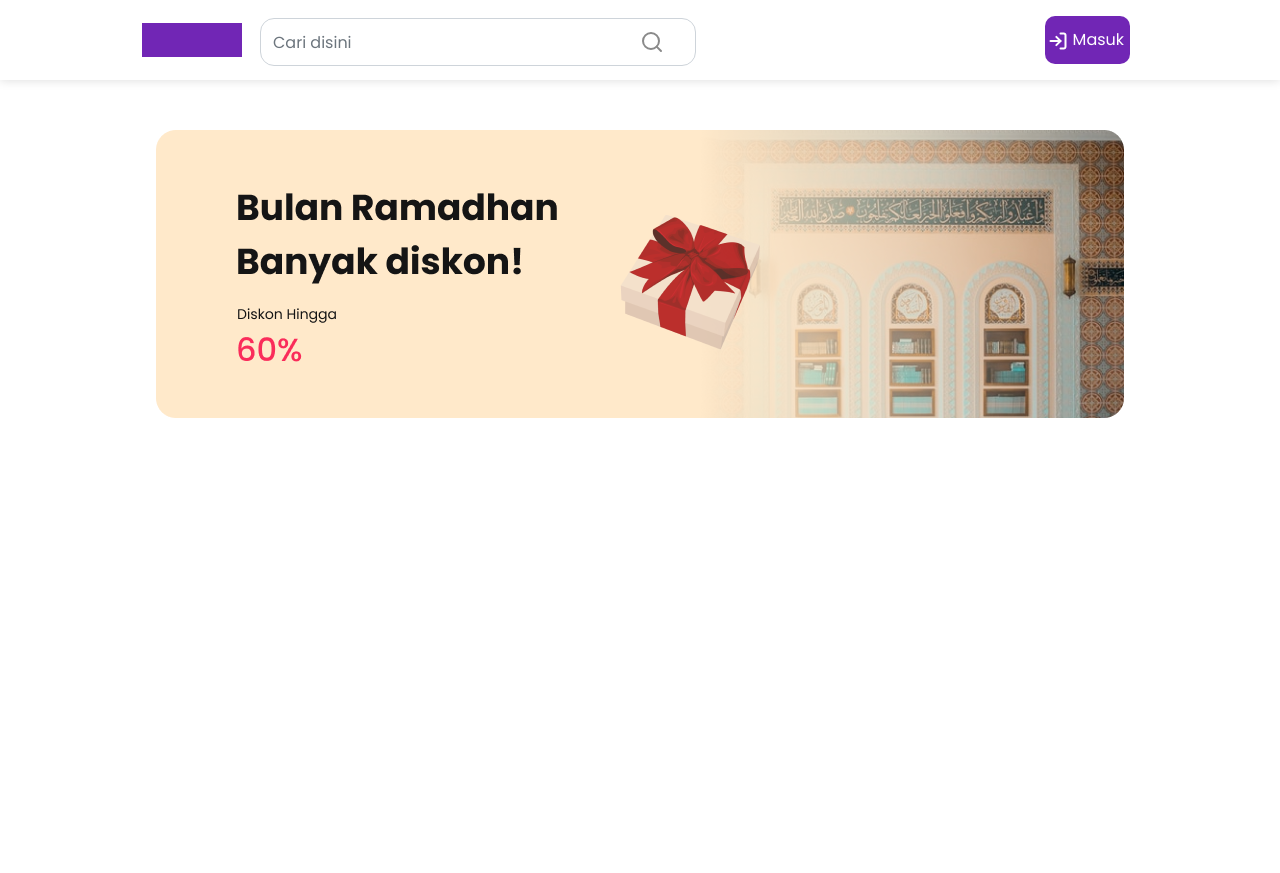
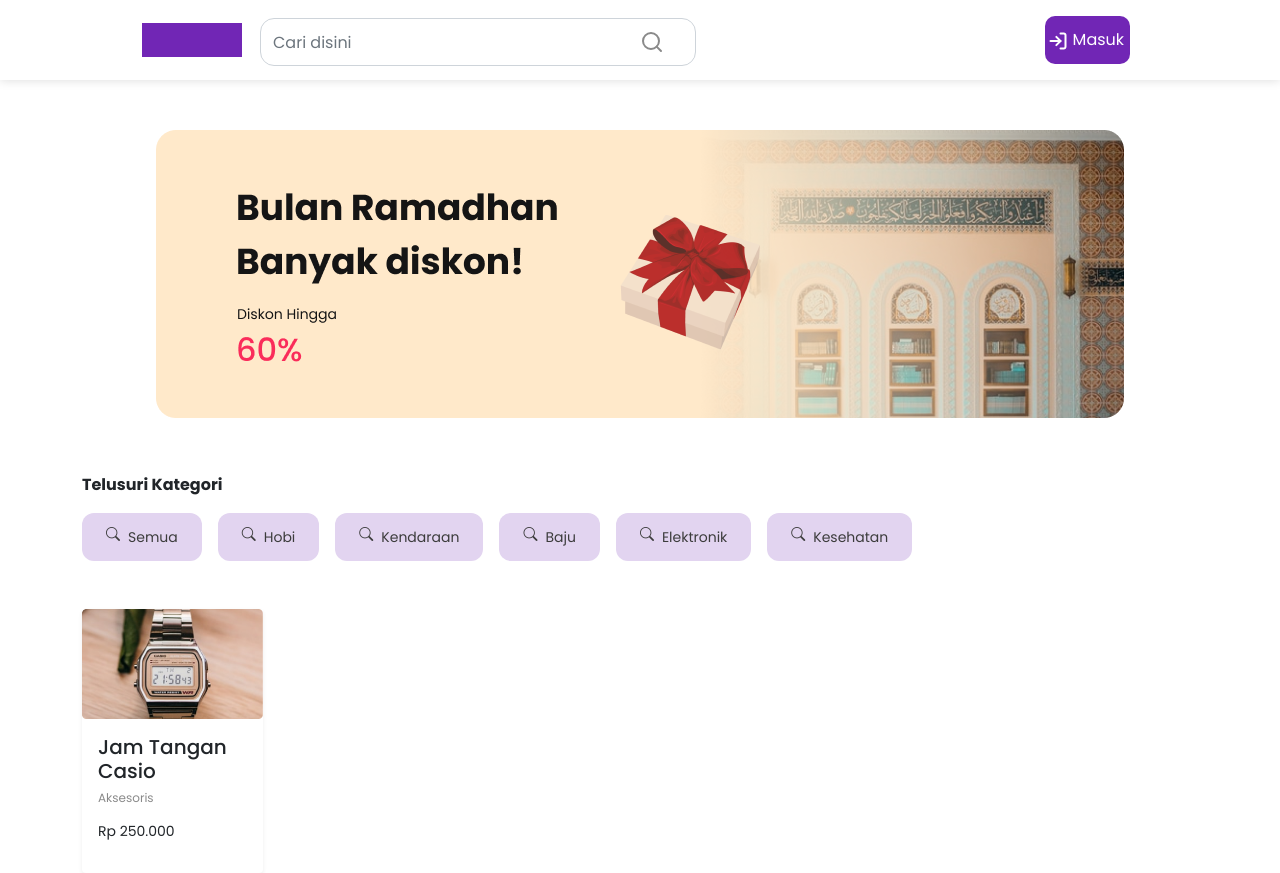
Before and after one commit to Developer-Team-Sadhiside/frontend-sadhiside, a React (Create React App) app: page / in a window 1280 px wide. Shown: the top 873 px of the page. Before the commit the page ends 800 px from the top, so only its background shows below. Built offline with nearby package versions, Linux system fonts and the light colour scheme.

Commit message:
feat: card product and filter button component

```diff
--- a/src/App.js
+++ b/src/App.js
@@ -14,7 +14,6 @@ function App() {
         <Route path='/' element={<MainLayout />} />
         <Route path='/login' element={<Login />} />
         <Route path='/register' element={<Register />} />
-
       </Routes>
     </BrowserRouter>
   );
--- /dev/null
+++ b/src/components/card/Card.css
@@ -0,0 +1,17 @@
+.card-product {
+  width: 181.33px;
+  border-radius: 4px;
+}
+
+.price-product {
+  font-weight: 400;
+  font-size: 14px;
+  line-height: 20px;
+}
+
+.product-category {
+  font-weight: 400;
+  font-size: 12px;
+  line-height: 14px;
+  color: #8a8a8a;
+}
--- /dev/null
+++ b/src/components/card/Card.jsx
@@ -0,0 +1,22 @@
+import './Card.css';
+
+const Card = () => {
+  return (
+    <div className='container mt-5'>
+      <div className='card-product  shadow-sm'>
+        <img
+          className='card-img-top'
+          src='/images/jam-tangan.png'
+          alt='Card image cap'
+        />
+        <div className='card-body'>
+          <h5 className='product-title'>Jam Tangan Casio</h5>
+          <p className='product-category'>Aksesoris</p>
+          <p className='price-product'>Rp 250.000</p>
+        </div>
+      </div>
+    </div>
+  );
+};
+
+export default Card;
--- /dev/null
+++ b/src/components/filter-button/FilterButton.css
@@ -0,0 +1,47 @@
+.find-category-text {
+  font-style: normal;
+  font-weight: 700;
+  font-size: 16px;
+  line-height: 24px;
+}
+
+.filter-text-button {
+  font-style: normal;
+  font-weight: 400;
+  font-size: 14px;
+  line-height: 20px;
+  padding: 14px 24px;
+  border-radius: 12px;
+  border: none;
+  margin-right: 16px;
+}
+
+.filter-text-button:hover {
+  color: #ffffff;
+}
+
+.filter-text-button:focus {
+  box-shadow: none;
+}
+
+.filter-icon {
+  margin-right: 8px;
+  height: 20px;
+  width: 20px;
+  position: relative;
+  top: -3px;
+}
+
+.filter-active {
+  color: #ffffff;
+  background-color: #7126b5;
+}
+
+.filter-inactive {
+  color: #3c3c3c;
+  background-color: #e2d4f0;
+}
+
+.filter-inactive:hover {
+  color: #3c3c3c;
+}
--- /dev/null
+++ b/src/components/filter-button/FilterButton.jsx
@@ -0,0 +1,45 @@
+import './FilterButton.css';
+import { useState } from 'react';
+
+const FilterButton = () => {
+  const [filterActive, setFilterActive] = useState({
+    activeObject: null,
+    objects: [
+      { id: 1, value: 'Semua' },
+      { id: 2, value: 'Hobi' },
+      { id: 3, value: 'Kendaraan' },
+      { id: 4, value: "Baju" },
+      { id: 5, value: "Elektronik" },
+      { id: 6, value: "Kesehatan" },
+    ],
+  });
+
+  function toggleActiveFilter(index) {
+    setFilterActive({...filterActive, activeObject: filterActive.objects[index]})
+    console.log(index);
+  }
+
+  function toggleActiveStyle(index){
+    if(filterActive.objects[index] === filterActive.activeObject){
+      return "filter-text-button filter-active"
+    } else {
+      return "filter-text-button filter-inactive"
+    }
+  }
+
+  return (
+    <div className='container mt-5'>
+      <p className='find-category-text'>Telusuri Kategori</p>
+      {filterActive.objects.map((elements, index) => {
+        return (
+          <button key={index} className={toggleActiveStyle(index)} onClick={() => {toggleActiveFilter(index)}}>
+            <i className='bi bi-search filter-icon'></i>
+            {elements.value}
+          </button>
+        );
+      })}
+    </div>
+  );
+};
+
+export default FilterButton;
--- a/src/components/navbar/navbar.css
+++ b/src/components/navbar/navbar.css
@@ -1,9 +1,8 @@
 .container-button {
   margin-right: 50px;
-
 }
-  .button-home{
-    position:relative;
+.button-home {
+  position: relative;
   margin-right: 50px;
   bottom: 8px;
   width: 100px;
@@ -13,15 +12,13 @@
   align-items: center;
   justify-content: space-around;
   margin-left: 130px;
-    background-color: #7126B5;
-
-
+  background-color: #7126b5;
 }
-  .container-button{
-    position:relative;
+.container-button {
+  position: relative;
   margin-right: 50px;
   bottom: 8px;
-    background-color: #7126B5;
+  background-color: #7126b5;
   width: 105px;
   height: 48px;
   display: flex;
@@ -30,12 +27,11 @@
   justify-content: space-around;
   border-radius: 10px;
   margin-right: 150px;
-
 }
-  .container-button svg{
+.container-button svg {
   margin-right: 5px;
 }
-  .container-button a{
+.container-button a {
   color: #fff;
   text-decoration: none;
   margin-right: 3px;
@@ -51,24 +47,19 @@
   align-items: center;
   justify-content: space-around;
   font-size: 1rem;
-
-
 }
-    .home-search input{
+.home-search input {
   border-radius: 14px;
   height: 48px;
-
 }
-    .home-search form{
-      width:444px;
+.home-search form {
+  width: 444px;
 }
-    .d-flex svg{
-      position:absolute;
+.d-flex svg {
+  position: absolute;
   margin-left: 380px;
   margin-top: 12px;
-
 }
-    #header{
-
+#header {
   box-shadow: 0px 0px 10px rgba(0, 0, 0, 0.15);
 }
--- a/src/components/navbar/navbar.jsx
+++ b/src/components/navbar/navbar.jsx
@@ -1,44 +1,88 @@
-import React from 'react'
+import React from 'react';
 import { Link } from 'react-router-dom';
-import './navbar.css'
-
+import './navbar.css';
 
 const Navbar = () => {
   return (
-    <header id="header">
-        <nav className="navbar navbar-expand-sm pt-4">
-            <div className="container">
-                <div class="button-home">
-                <Link to="/" >
-                    <img src="" alt="" />
+    <header id='header'>
+      <nav className='navbar navbar-expand-sm pt-4'>
+        <div className='container'>
+          <div class='button-home'>
+            <Link to='/'>
+              <img src='' alt='' />
             </Link>
           </div>
 
-                <div class="home-search">
-                    <form class="d-flex" role="search">
-                    <input class="form-control me-2 mr-4" type="search" placeholder="Cari disini" aria-label="Search"></input>
-                    <svg width="24" height="24" viewBox="0 0 24 24" fill="none" xmlns="http://www.w3.org/2000/svg">
-                        <path d="M11 19C15.4183 19 19 15.4183 19 11C19 6.58172 15.4183 3 11 3C6.58172 3 3 6.58172 3 11C3 15.4183 6.58172 19 11 19Z" stroke="#8A8A8A" stroke-width="2" stroke-linecap="round" stroke-linejoin="round"/>
-                        <path d="M20.9999 20.9999L16.6499 16.6499" stroke="#8A8A8A" stroke-width="2" stroke-linecap="round" stroke-linejoin="round"/>
+          <div class='home-search'>
+            <form class='d-flex' role='search'>
+              <input
+                class='form-control me-2 mr-4'
+                type='search'
+                placeholder='Cari disini'
+                aria-label='Search'
+              ></input>
+              <svg
+                width='24'
+                height='24'
+                viewBox='0 0 24 24'
+                fill='none'
+                xmlns='http://www.w3.org/2000/svg'
+              >
+                <path
+                  d='M11 19C15.4183 19 19 15.4183 19 11C19 6.58172 15.4183 3 11 3C6.58172 3 3 6.58172 3 11C3 15.4183 6.58172 19 11 19Z'
+                  stroke='#8A8A8A'
+                  stroke-width='2'
+                  stroke-linecap='round'
+                  stroke-linejoin='round'
+                />
+                <path
+                  d='M20.9999 20.9999L16.6499 16.6499'
+                  stroke='#8A8A8A'
+                  stroke-width='2'
+                  stroke-linecap='round'
+                  stroke-linejoin='round'
+                />
               </svg>
             </form>
           </div>
-
         </div>
         <div class='container-button'>
-            <a href='/'>
-                <svg width="20" height="20" viewBox="0 0 20 20" fill="none" xmlns="http://www.w3.org/2000/svg">
-                    <path d="M8.33325 14.1666L12.4999 9.99992L8.33325 5.83325" stroke="white" stroke-width="2" stroke-linecap="round" stroke-linejoin="round"/>
-                    <path d="M12.5 10H2.5" stroke="white" stroke-width="2" stroke-linecap="round" stroke-linejoin="round"/>
-                    <path d="M12.5 2.5H15.8333C16.2754 2.5 16.6993 2.67559 17.0118 2.98816C17.3244 3.30072 17.5 3.72464 17.5 4.16667V15.8333C17.5 16.2754 17.3244 16.6993 17.0118 17.0118C16.6993 17.3244 16.2754 17.5 15.8333 17.5H12.5" stroke="white" stroke-width="2" stroke-linecap="round" stroke-linejoin="round"/>
+          <Link to='/login'>
+            <svg
+              width='20'
+              height='20'
+              viewBox='0 0 20 20'
+              fill='none'
+              xmlns='http://www.w3.org/2000/svg'
+            >
+              <path
+                d='M8.33325 14.1666L12.4999 9.99992L8.33325 5.83325'
+                stroke='white'
+                stroke-width='2'
+                stroke-linecap='round'
+                stroke-linejoin='round'
+              />
+              <path
+                d='M12.5 10H2.5'
+                stroke='white'
+                stroke-width='2'
+                stroke-linecap='round'
+                stroke-linejoin='round'
+              />
+              <path
+                d='M12.5 2.5H15.8333C16.2754 2.5 16.6993 2.67559 17.0118 2.98816C17.3244 3.30072 17.5 3.72464 17.5 4.16667V15.8333C17.5 16.2754 17.3244 16.6993 17.0118 17.0118C16.6993 17.3244 16.2754 17.5 15.8333 17.5H12.5'
+                stroke='white'
+                stroke-width='2'
+                stroke-linecap='round'
+                stroke-linejoin='round'
+              />
             </svg>
-
-            Masuk</a>
+            Masuk
+          </Link>
         </div>
-
       </nav>
     </header>
-  )
-}
+  );
+};
 
 export default Navbar;
--- a/src/pages/LandingPage.jsx
+++ b/src/pages/LandingPage.jsx
@@ -1,16 +1,20 @@
-import React from 'react'
-import '../index.css'
-import Banner from '../components/banner/Banner'
-import { IMAGES } from "../data/data.js";
-import Navbar  from '../components/navbar/navbar';
+import React from 'react';
+import '../index.css';
+import Banner from '../components/banner/Banner';
+import { IMAGES } from '../data/data.js';
+import Navbar from '../components/navbar/navbar';
+import FilterButton from '../components/filter-button/FilterButton';
+import Card from '../components/card/Card';
 
 const LandingPage = () => {
   return (
     <div>
       <Navbar></Navbar>
       <Banner images={IMAGES} slidesToShow={5} />
+      <FilterButton />
+      <Card />
     </div>
-  )
-}
+  );
+};
 
-export default LandingPage
+export default LandingPage;
```
Also changed, not shown: public/images/jam-tangan.png (added). Lines whose indentation alone changed are shown as unchanged.
